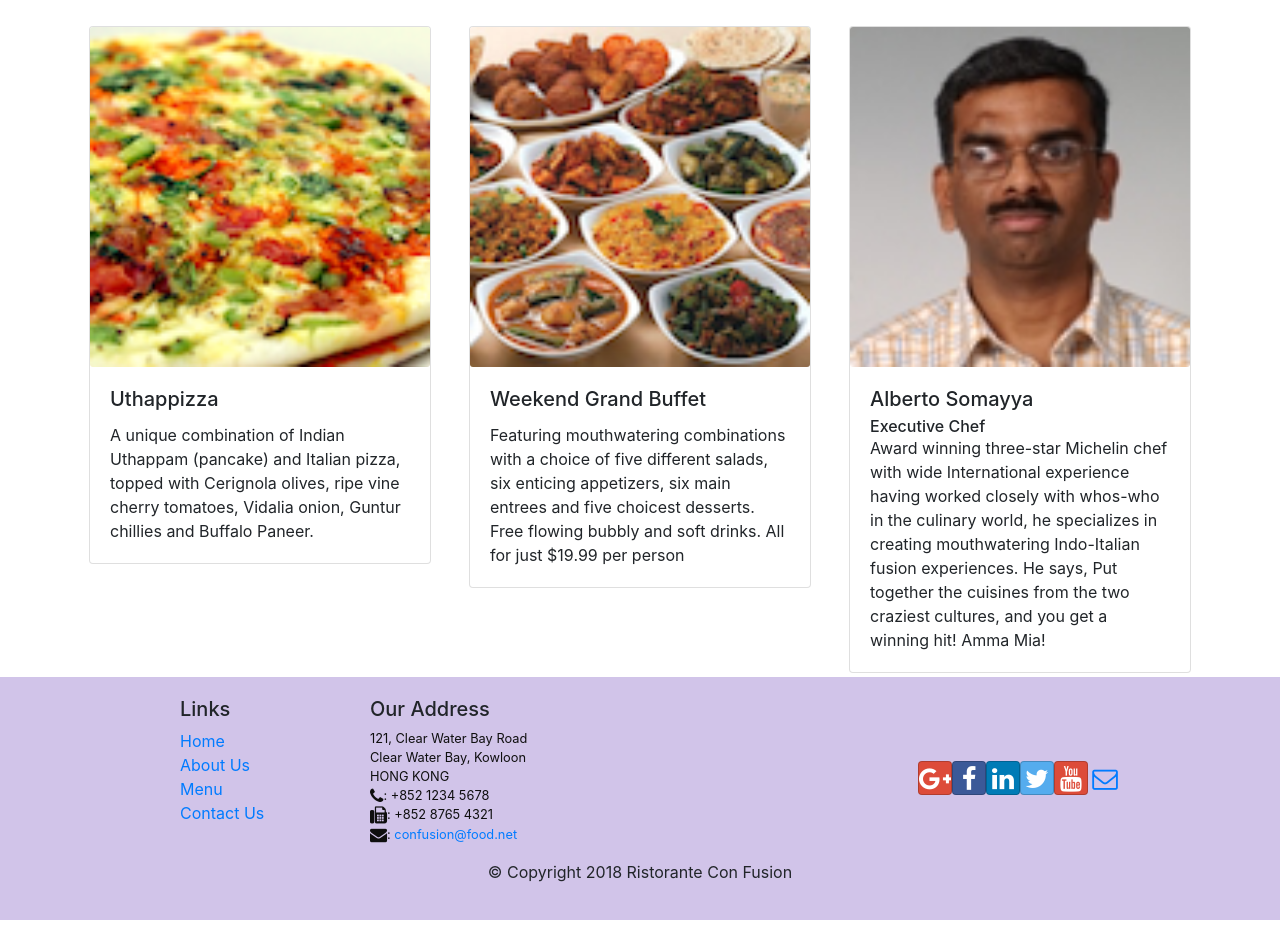
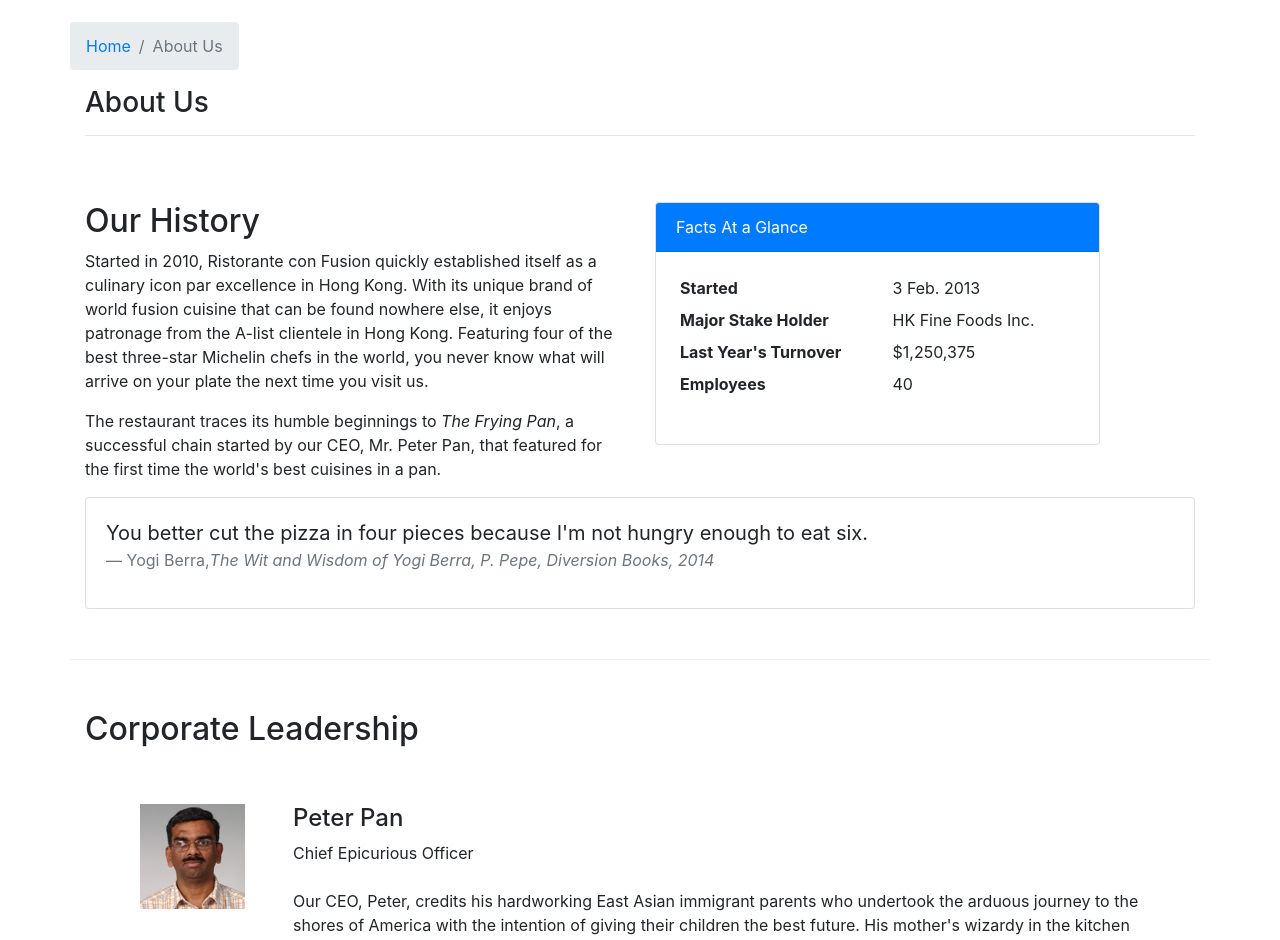
Before and after one commit to MKatrodiya/React, a React (Create React App) app: page /aboutus in a window 1280 px wide. Before the commit this address led to /home. Shown: the part 340-1280 px from the top of the page. Built offline with nearby package versions, Linux system fonts and the light colour scheme.

Commit message:
Assignment-2

```diff
--- /dev/null
+++ b/src/components/AboutComponent.js
@@ -0,0 +1,96 @@
+import React from 'react';
+import { Breadcrumb, BreadcrumbItem, Card, CardBody, CardHeader, Media } from 'reactstrap';
+import { Link } from 'react-router-dom';
+
+function RenderLeader( {leader} ){
+    return(
+        <Media key={leader.id} className="mt-5">
+            <Media left className="mr-5">
+                <Media object src={leader.image} alt={leader.name} />
+            </Media>
+            <Media body>
+                <Media heading>
+                    {leader.name}
+                </Media>
+                {leader.designation}<br/><br/>
+                <p>{leader.description}</p>
+            </Media>
+        </Media>
+    );
+}
+
+function About(props) {
+
+    const leaders = props.leaders.map((leader) => {
+        return (
+            <div className="col-12">
+                <RenderLeader leader={leader} />
+            </div>
+        );
+    });
+
+    return(
+        <div className="container">
+            <div className="row">
+                <Breadcrumb>
+                    <BreadcrumbItem><Link to="/home">Home</Link></BreadcrumbItem>
+                    <BreadcrumbItem active>About Us</BreadcrumbItem>
+                </Breadcrumb>
+                <div className="col-12">
+                    <h3>About Us</h3>
+                    <hr />
+                </div>
+            </div>
+            <div className="row row-content">
+                <div className="col-12 col-md-6">
+                    <h2>Our History</h2>
+                    <p>Started in 2010, Ristorante con Fusion quickly established itself as a culinary icon par excellence in Hong Kong. With its unique brand of world fusion cuisine that can be found nowhere else, it enjoys patronage from the A-list clientele in Hong Kong.  Featuring four of the best three-star Michelin chefs in the world, you never know what will arrive on your plate the next time you visit us.</p>
+                    <p>The restaurant traces its humble beginnings to <em>The Frying Pan</em>, a successful chain started by our CEO, Mr. Peter Pan, that featured for the first time the world's best cuisines in a pan.</p>
+                </div>
+                <div className="col-12 col-md-5">
+                    <Card>
+                        <CardHeader className="bg-primary text-white">Facts At a Glance</CardHeader>
+                        <CardBody>
+                            <dl className="row p-1">
+                                <dt className="col-6">Started</dt>
+                                <dd className="col-6">3 Feb. 2013</dd>
+                                <dt className="col-6">Major Stake Holder</dt>
+                                <dd className="col-6">HK Fine Foods Inc.</dd>
+                                <dt className="col-6">Last Year's Turnover</dt>
+                                <dd className="col-6">$1,250,375</dd>
+                                <dt className="col-6">Employees</dt>
+                                <dd className="col-6">40</dd>
+                            </dl>
+                        </CardBody>
+                    </Card>
+                </div>
+                <div className="col-12">
+                    <Card>
+                        <CardBody className="bg-faded">
+                            <blockquote className="blockquote">
+                                <p className="mb-0">You better cut the pizza in four pieces because
+                                    I'm not hungry enough to eat six.</p>
+                                <footer className="blockquote-footer">Yogi Berra,
+                                <cite title="Source Title">The Wit and Wisdom of Yogi Berra,
+                                    P. Pepe, Diversion Books, 2014</cite>
+                                </footer>
+                            </blockquote>
+                        </CardBody>
+                    </Card>
+                </div>
+            </div>
+            <div className="row row-content">
+                <div className="col-12">
+                    <h2>Corporate Leadership</h2>
+                </div>
+                <div className="col-12">
+                    <Media list>
+                        {leaders}
+                    </Media>
+                </div>
+            </div>
+        </div>
+    );
+}
+
+export default About;
--- a/src/components/MainComponent.js
+++ b/src/components/MainComponent.js
@@ -9,6 +9,7 @@
 import Header from './HeaderComponent';
 import Footer from './FooterComponent';
 import Home from './HomeComponent';
+import About from './AboutComponent';
 import { Switch, Route, Redirect } from 'react-router-dom';
 
 class Main extends Component {
@@ -51,6 +52,7 @@
                 <Route exact path="/menu" component={() => <Menu dishes={this.state.dishes} />} />
                 <Route path="/menu/:dishId" component={DishWithId} />
                 <Route exact path="/contactus" component={Contact} />
+                <Route exact path="/aboutus" component={() => <About leaders={this.state.leaders} />} />
                 <Redirect to="/home" />
              </Switch>
         <Footer />
--- a/src/components/MenuComponent.js
+++ b/src/components/MenuComponent.js
@@ -2,7 +2,7 @@
 import { Card, CardImg, CardImgOverlay, CardText, CardBody, CardTitle, Breadcrumb, BreadcrumbItem } from 'reactstrap';
 import { Link } from 'react-router-dom';
 
-    function RenderMenuItem({ dish, onClick }) {
+    function RenderMenuItem({ dish }) {
         return(
             <Card>
                 <Link to={`/menu/${dish.id}`} >
```
